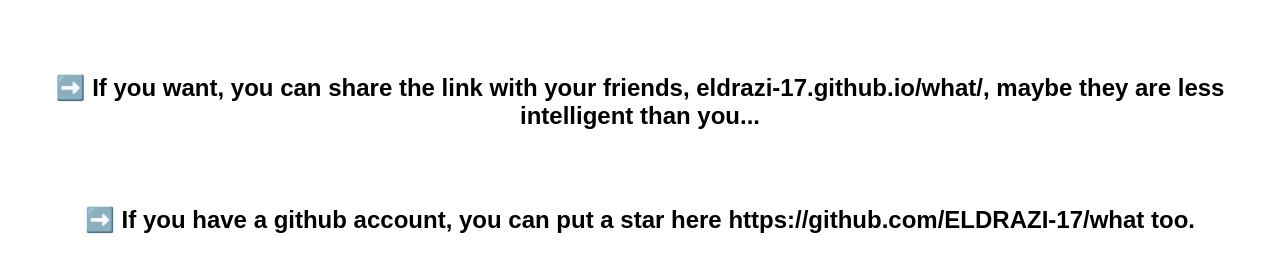
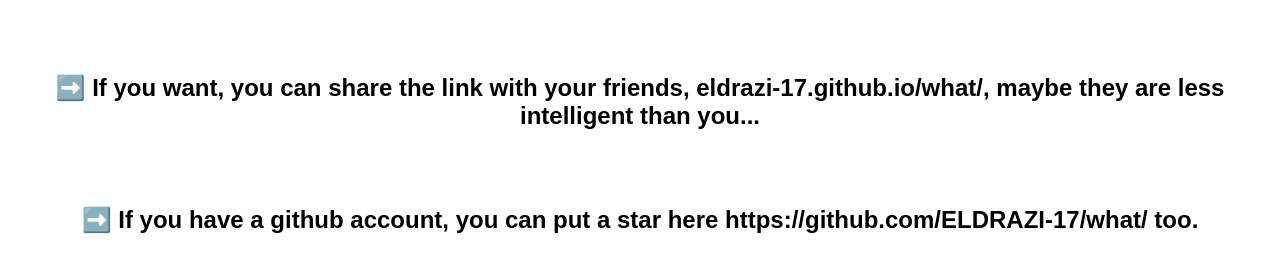
Before and after one commit to ELDRAZI-17/what, a plain HTML site: page success/index.html in a window 1280 px wide. Shown: the part 446-718 px from the top of the page. Drawn offline with Linux system fonts and the light colour scheme.

Commit message:
Update index.html

```diff
--- a/success/index.html
+++ b/success/index.html
@@ -17,7 +17,7 @@
 <p>&nbsp;</p>
 ➡️ If you want, you can share the link with your friends, eldrazi-17.github.io/what/, maybe they are less intelligent than you...
 <p>&nbsp;</p>
-➡️ If you have a github account, you can put a star here https://github.com/ELDRAZI-17/what too.
+➡️ If you have a github account, you can put a star here https://github.com/ELDRAZI-17/what/ too.
 </head>
 <body bgcolor="#FFFFFF">
 </strong>
```
